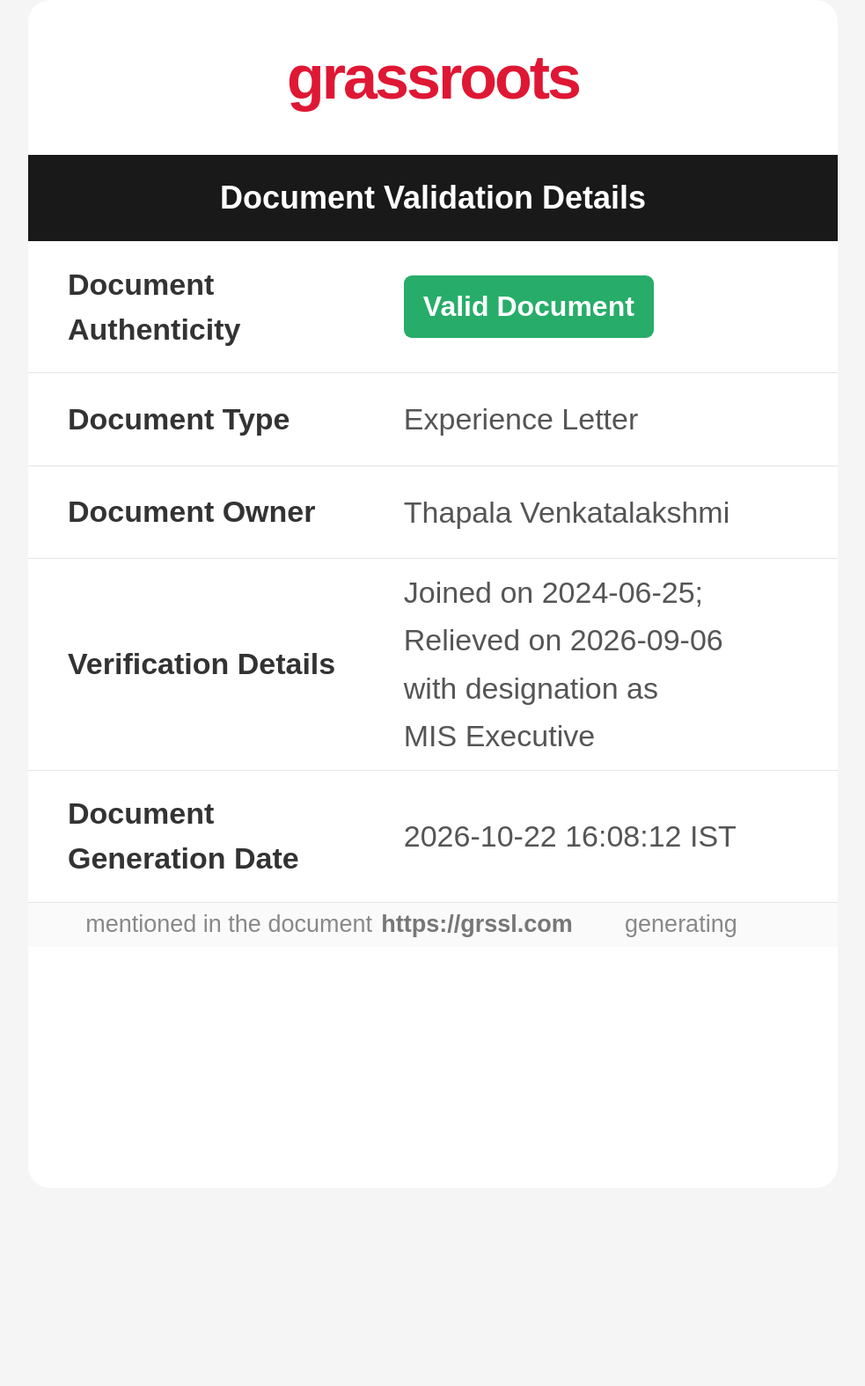
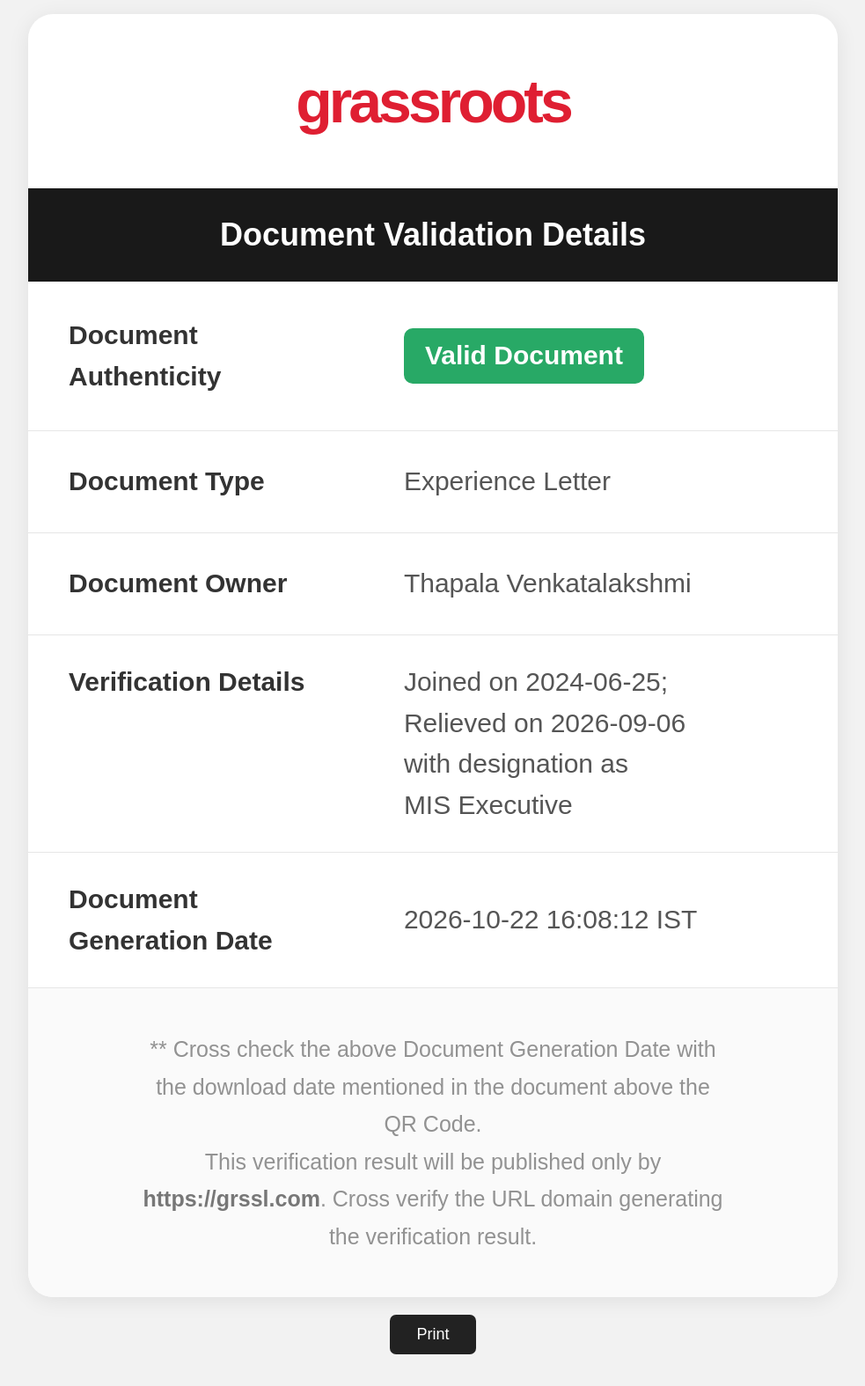
Before and after one commit to ThapalaVenkatalakshmi/Experience-Letter, a plain HTML site: page index.html in a window 1280 px wide. Shown: the whole page at 88% size, without its empty margins (148-1131 px from the left). Before the commit the page ends 1350 px from the top, so only its background shows below. Drawn offline with Linux system fonts and the light colour scheme.

Commit message:
Update index.html

```diff
--- a/index.html
+++ b/index.html
@@ -1,220 +1,180 @@
-
 
 <!DOCTYPE html>
 <html lang="en">
 <head>
 <meta charset="UTF-8">
 <meta name="viewport" content="width=device-width, initial-scale=1.0">
-
 <title>Document Validation Details</title>
 
 <style>
-
-/* COMMON */
 * {
-    margin: 0;
-    padding: 0;
     box-sizing: border-box;
 }
 
-html, body {
-    width: 100%;
-    min-height: 100%;
-    font-family: Arial, sans-serif;
-    background: #f5f5f5;
-}
-
-/* PAGE */
 body {
-    min-height: 100vh;
-    display: flex;
-    justify-content: center;
-    align-items: center;
-    overflow: hidden;
+    margin: 0;
+    padding: 16px;
+    background: #f2f2f2;
+    font-family: Arial, Helvetica, sans-serif;
+    color: #333;
 }
 
 .page {
-    width: 920px;
-    height: 1350px;
+    max-width: 920px;
     margin: auto;
-    background: #ffffff;
+    background: white;
+    border-radius: 28px;
     overflow: hidden;
-    border-radius: 25px;
-
-    display: grid;
-    grid-template-rows: 13% 7.3% 55.7% 24%;
-
-    container-type: inline-size;
+    box-shadow: 0 4px 24px rgba(0,0,0,0.08);
 }
 
-/* LOGO HEADER */
-.header {
+.brand {
+    height: 198px;
     display: flex;
+    align-items: center;
     justify-content: center;
-    align-items: center;
 }
 
-.logo {
-    color: #df1734;
-    font-size: 70px;
+.brand-name {
+    color: #df1f32;
+    font-size: 68px;
     font-weight: bold;
-    letter-spacing: -3px;
+    letter-spacing: -4px;
 }
 
-/* TITLE */
 .heading {
     background: #191919;
-    color: #ffffff;
-
-    display: flex;
-    justify-content: center;
-    align-items: center;
-
+    color: white;
+    text-align: center;
+    padding: 32px 15px;
     font-size: 36px;
     font-weight: bold;
-    text-align: center;
-}
-
-/* DETAILS */
-.details {
-    display: grid;
-    grid-template-rows: 20% 14% 14% 32% 20%;
-    min-height: 0;
 }
 
 .row {
     display: grid;
     grid-template-columns: 46% 54%;
+    padding: 30px 46px;
+    border-bottom: 1px solid #e6e6e6;
     align-items: center;
-    padding: 0 45px;
-    border-bottom: 1px solid #e5e5e5;
-    min-height: 0;
+    min-height: 116px;
+    font-size: 30px;
+    line-height: 1.55;
 }
 
-.label {
-    font-size: 34px;
+.row-label {
     font-weight: bold;
-    color: #333333;
-    line-height: 1.5;
 }
 
-.value {
-    font-size: 34px;
-    color: #555555;
-    line-height: 1.6;
-    overflow-wrap: anywhere;
+.row-value {
+    color: #555;
 }
 
-/* STATUS */
-.status {
+.first-row {
+    min-height: 170px;
+}
+
+.valid {
     display: inline-block;
-    background: #27ad69;
-    color: #ffffff;
-    padding: 10px 22px;
-    border-radius: 9px;
-    font-size: 32px;
+    background: #28a966;
+    color: white;
+    padding: 8px 24px;
+    border-radius: 10px;
     font-weight: bold;
     white-space: nowrap;
 }
 
-/* FOOTER */
+.verification {
+    align-items: start;
+}
+
 .footer {
     background: #fafafa;
-    display: flex;
-    justify-content: center;
-    align-items: center;
+    color: #929292;
     text-align: center;
-    padding: 25px 55px;
-    color: #888888;
-    font-size: 27px;
+    padding: 48px 35px;
+    font-size: 25px;
     line-height: 1.7;
-    overflow: hidden;
 }
 
 .footer strong {
-    color: #777777;
+    color: #777;
 }
 
-/* MOBILE RESPONSIVE */
-@media screen and (max-width: 920px) {
+.print-wrap {
+    text-align: center;
+    margin: 20px;
+}
+
+.print-button {
+    background: #222;
+    color: white;
+    border: none;
+    padding: 12px 30px;
+    font-size: 18px;
+    cursor: pointer;
+    border-radius: 7px;
+}
+
+@media print {
+    @page {
+        size: A4 portrait;
+        margin: 10mm;
+    }
 
     body {
-        width: 100%;
-        height: 100dvh;
-        min-height: 0;
+        padding: 0;
+        background: white;
     }
 
     .page {
-        width: min(
-            calc(100vw - 32px),
-            calc((100dvh - 32px) * 0.68148)
-        );
-
-        height: auto;
-        aspect-ratio: 920 / 1350;
-        flex-shrink: 0;
-        border-radius: 22px;
+        max-width: none;
+        border-radius: 0;
+        box-shadow: none;
+        print-color-adjust: exact;
+        -webkit-print-color-adjust: exact;
     }
 
-    .logo {
-        font-size: 7.6cqw;
+    .print-wrap {
+        display: none;
+    }
+
+    .brand {
+        height: 150px;
     }
 
     .heading {
-        font-size: 3.9cqw;
-    }
-
-    .label {
-        font-size: 3.7cqw;
-    }
-
-    .value {
-        font-size: 3.7cqw;
-    }
-
-    .status {
-        font-size: 3.5cqw;
-        padding: 1.2cqw 2.4cqw;
+        padding: 25px;
+        font-size: 28px;
     }
 
     .row {
-        padding: 0 5%;
+        padding: 20px 30px;
+        font-size: 20px;
     }
 
     .footer {
-        font-size: 3cqw;
-        padding: 3% 6%;
+        font-size: 17px;
+        padding: 30px;
     }
 }
 
-/* PRINT SETTINGS */
-@page {
-    size: 920px 1350px;
-    margin: 0;
+@media(max-width:600px) {
+    .row {
+        grid-template-columns: 1fr;
+        gap: 8px;
+        padding: 20px;
+        font-size: 21px;
     }
 
-@media print {
-
-    html, body {
-        width: 920px;
-        height: 1350px;
-        background: white;
-        overflow: hidden;
+    .brand-name {
+        font-size: 48px;
     }
 
-    body {
-        display: block;
-    }
-
-    .page {
-        width: 920px;
-        height: 1350px;
-        aspect-ratio: auto;
-        border-radius: 0;
-        margin: 0;
+    .footer {
+        font-size: 16px;
     }
 }
-
 </style>
 </head>
 
@@ -222,79 +182,53 @@ body {
 
 <div class="page">
 
-     <!-- COMPANY NAME - ONLY ONCE -->
-    <div class="header">
-        <div class="logo">grassroots</div>
+    <div class="brand">
+        <div class="brand-name">grassroots</div>
     </div>
 
-
-    <!-- HEADING -->
     <div class="heading">
         Document Validation Details
     </div>
 
-    <!-- DOCUMENT DETAILS -->
-    <div class="details">
-
-        <!-- AUTHENTICITY -->
-        <div class="row">
-            <div class="label">
-                Document<br>
-                Authenticity
+    <div class="row first-row">
+        <div class="row-label">
+            Document<br>Authenticity
         </div>
 
-            <div class="value">
-                <span class="status">
-                    Valid Document
-                </span>
+        <div class="row-value">
+            <span class="valid">Valid Document</span>
         </div>
     </div>
 
-        <!-- DOCUMENT TYPE -->
     <div class="row">
-            <div class="label">
-                Document Type
+        <div class="row-label">Document Type</div>
+        <div class="row-value">Experience Letter</div>
     </div>
 
-            <div class="value">
-                Experience Letter
-            </div>
-        </div>
-
-        <!-- DOCUMENT OWNER -->
     <div class="row">
-            <div class="label">
-                Document Owner
-            </div>
-
-            <div class="value">
+        <div class="row-label">Document Owner</div>
+        <div class="row-value">
             Thapala Venkatalakshmi
         </div>
     </div>
 
-        <!-- VERIFICATION DETAILS -->
-        <div class="row">
-            <div class="label">
-                Verification Details
-            </div>
+    <div class="row verification">
+        <div class="row-label">Verification Details</div>
 
-            <div class="value">
+        <div class="row-value">
             Joined on 2024-06-25;<br>
             Relieved on 2026-09-06<br>
             with designation as<br>
              MIS Executive
-
         </div>
     </div>
 
-        <!-- GENERATION DATE -->
     <div class="row">
-            <div class="label">
-                Document<br>
-                Generation Date
+        <div class="row-label">
+            Document<br>Generation Date
         </div>
 
-            <div class="value">
+        <div class="row-value">
             2026-10-22 16:08:12 IST
         </div>
     </div>
@@ -313,6 +247,10 @@ body {
 
 </div>
 
+<div class="print-wrap">
+    <button class="print-button" onclick="window.print()">
+        Print
+    </button>
 </div>
 
 </body>
```
Lines whose indentation alone changed are shown as unchanged.
